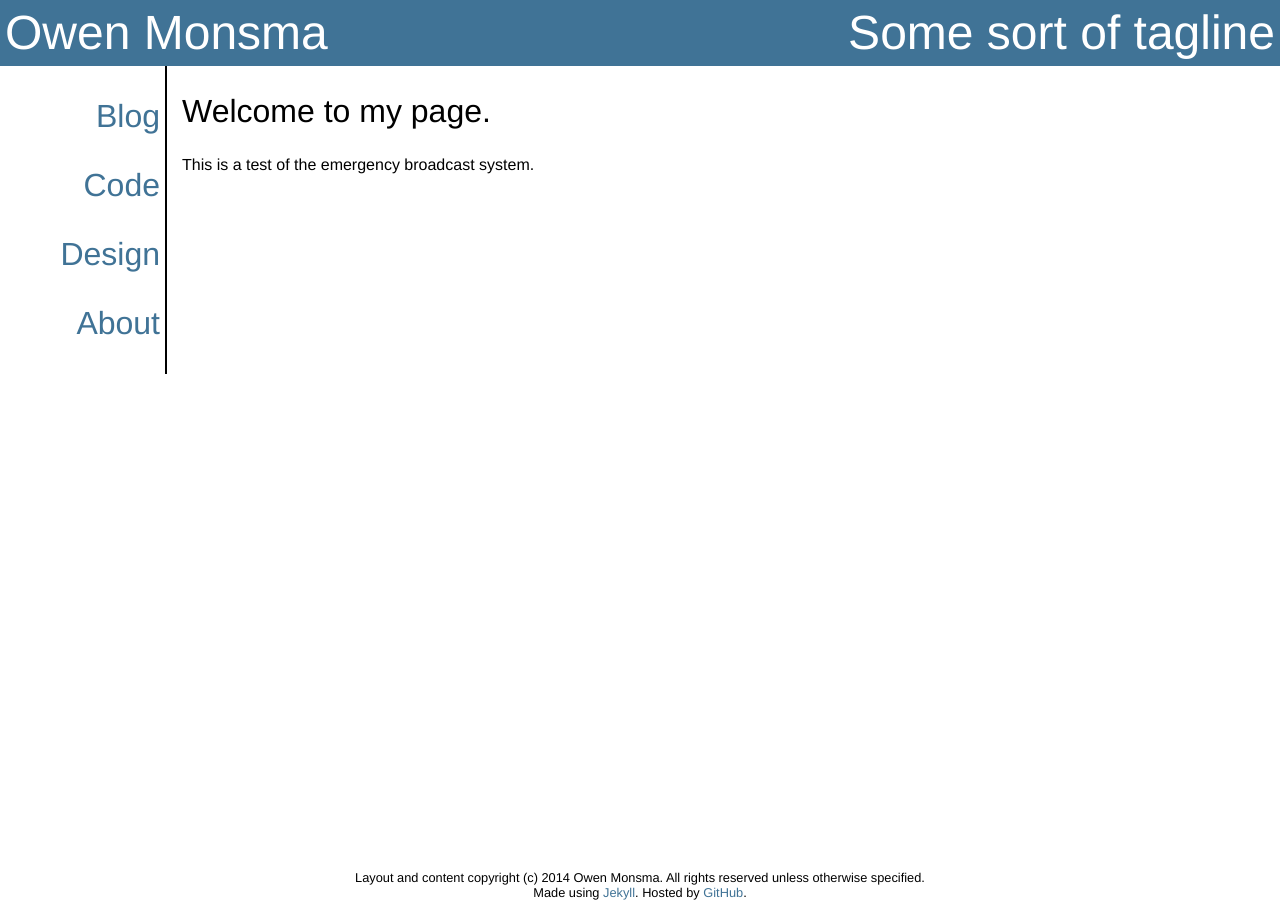
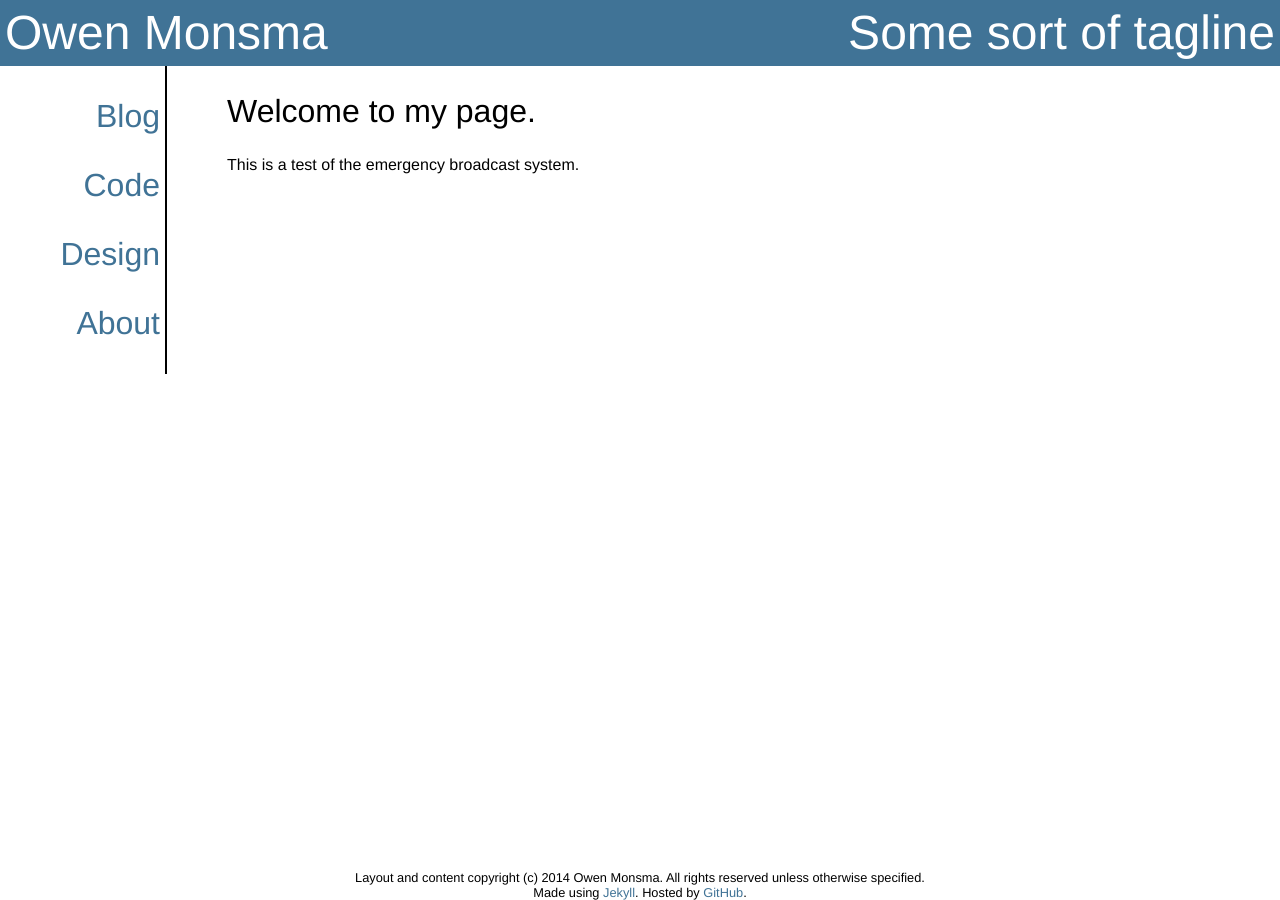
Before and after one commit to darkfire613/darkfire613.github.io, a Jekyll site: the page built from index.html, in a window 1280 px wide. Built offline with Jekyll 4.4.1, drawn with Linux system fonts in a browser that asks for light colours.

Commit message:
made content further from nav

```diff
--- a/css/main.css
+++ b/css/main.css
@@ -69,7 +69,7 @@ nav a:link, nav a:visited{
 
 #content{
   margin: 0;
-  padding:0 0 0 15px;
+  padding:0 0 0 60px;
   overflow: hidden;
 
 }
```
